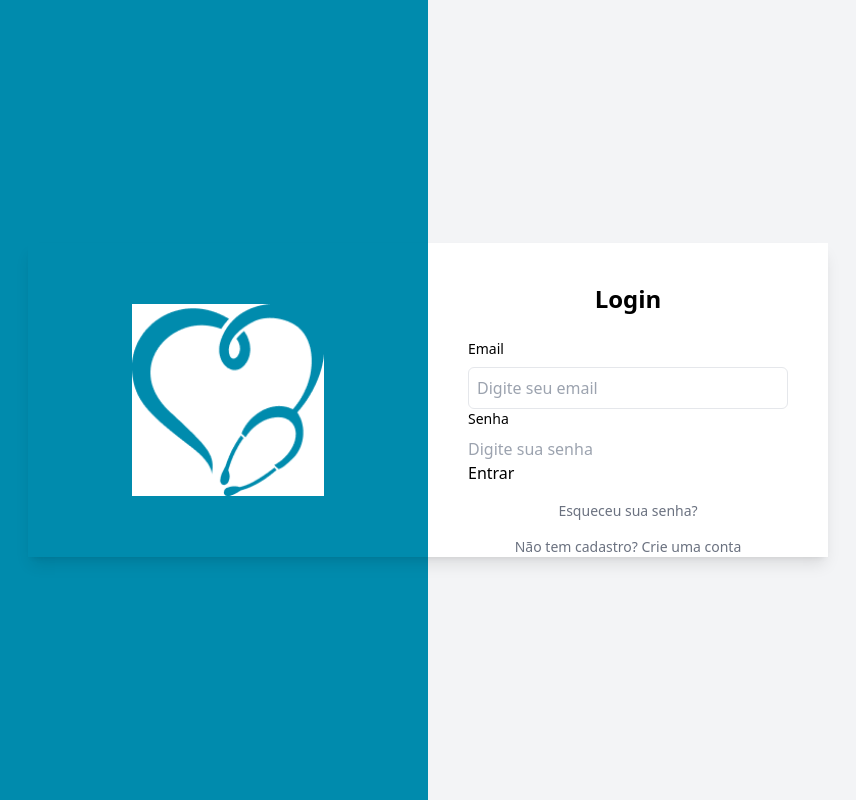
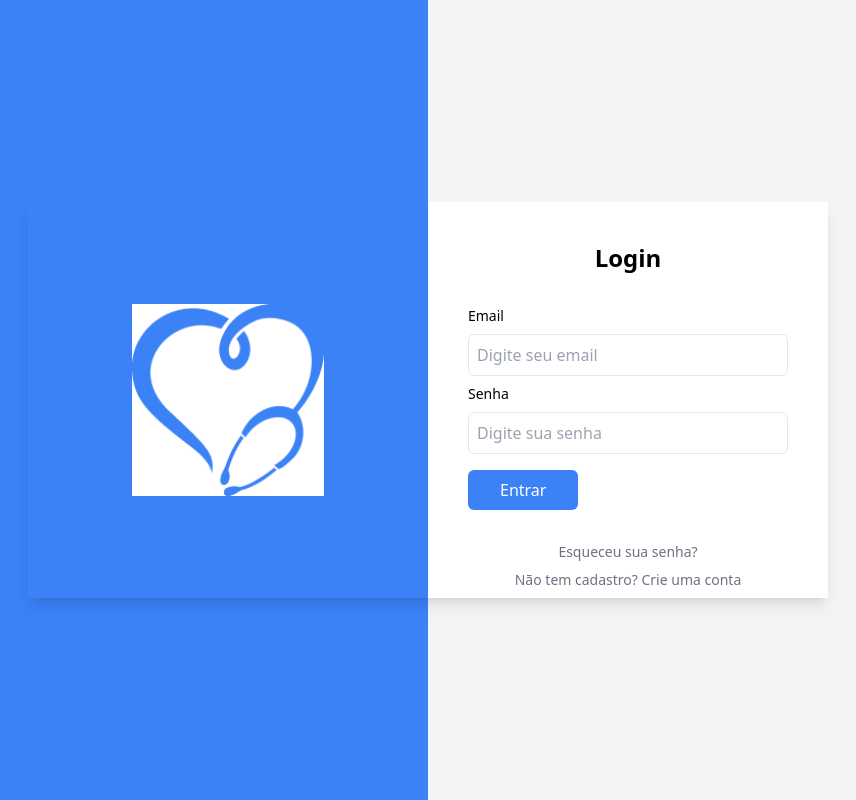
Before and after one commit to erivamjr/app-tfd, a React (Vite) app in the folder web/: page /auth in a window 1280 px wide. Shown: the whole page, without its empty margins (212-1068 px from the left). Built offline with nearby package versions, Linux system fonts and the light colour scheme.

Commit message:
:ok_hand: style: change color to blue and space

```diff
--- a/web/src/Components/CompoAuth/CompoCreateAccount.tsx
+++ b/web/src/Components/CompoAuth/CompoCreateAccount.tsx
@@ -4,10 +4,10 @@ import Logo from '../../Components/Ux/Logo/Vector.png'
 export default function CompoCreateAccount() {
   return (
     <div className="relative min-h-screen bg-gray-100">
-      <div className="absolute z-10 h-screen w-1/2 bg-[#008BAD] flex items-center justify-center"></div>
+      <div className="absolute z-10 h-screen w-1/2 bg-blue-500 flex items-center justify-center"></div>
       <div className="relative z-20 flex items-center justify-center min-h-screen">
         <div className="flex w-[800px] shadow-lg">
-          <div className="flex items-center justify-center w-1/2 bg-[#008BAD]">
+          <div className="flex items-center justify-center w-1/2 bg-blue-500">
             <img
               src={Logo}
               alt="Logo"
@@ -30,7 +30,7 @@ export default function CompoCreateAccount() {
                 />
               </div>
               <div className="space-y-2">
-                <label className="block text-sm font-medium">Email</label>
+                <label className="block text-sm font-medium my-2">Email</label>
                 <Input
                   type="email"
                   name="email"
@@ -40,7 +40,7 @@ export default function CompoCreateAccount() {
                 />
               </div>
               <div className="space-y-2">
-                <label className="block text-sm font-medium">Senha</label>
+                <label className="block text-sm font-medium my-2">Senha</label>
                 <Input
                   type="password"
                   name="password"
@@ -50,7 +50,7 @@ export default function CompoCreateAccount() {
                 />
               </div>
               <div className="space-y-2">
-                <label className="block text-sm font-medium">
+                <label className="block text-sm font-medium my-2">
                   Confirme a Senha
                 </label>
                 <Input
@@ -61,11 +61,16 @@ export default function CompoCreateAccount() {
                   placeholder="Confirme sua senha"
                 />
               </div>
-              <div className="w-full">
-                <button type="submit">Cadastrar</button>
+              <div className="w-full py-2">
+                <button
+                  type="submit"
+                  className="bg-blue-500 py-2 my-2 px-8 rounded-md text-white hover:bg-blue-700 duration-300"
+                >
+                  Cadastrar
+                </button>
               </div>
             </form>
-            <Link to="/auth?mode=login" className="mt-4 text-sm text-gray-500">
+            <Link to="/auth?mode=login" className="my-2 text-sm text-gray-500">
               Já tem uma conta? Entrar
             </Link>
           </div>
--- a/web/src/Components/CompoAuth/CompoLogin.tsx
+++ b/web/src/Components/CompoAuth/CompoLogin.tsx
@@ -19,10 +19,10 @@ export default function CompoLogin() {
 
   return (
     <div className=" w-screen relative min-h-screen bg-gray-100">
-      <div className="absolute z-10 h-screen w-1/2 bg-[#008BAD] flex items-center justify-center"></div>
+      <div className="absolute z-10 h-screen w-1/2 bg-blue-500 flex items-center justify-center"></div>
       <div className="relative z-20 flex items-center justify-center min-h-screen">
         <div className="flex w-[800px] shadow-lg">
-          <div className="flex items-center justify-center w-1/2 bg-[#008BAD]">
+          <div className="flex items-center justify-center w-1/2 bg-blue-500">
             <img
               src={Logo}
               alt="Logo"
@@ -35,7 +35,7 @@ export default function CompoLogin() {
             <h2 className="mb-6 text-2xl font-bold">Login</h2>
             <form className="w-full">
               <div className="space-y-2">
-                <label className="block text-sm font-medium">Email</label>
+                <label className="block text-sm font-medium my-2">Email</label>
                 <Input
                   type="email"
                   name="email"
@@ -47,8 +47,8 @@ export default function CompoLogin() {
                 />
               </div>
               <div className="space-y-2">
-                <label className="block text-sm font-medium">Senha</label>
-                <input
+                <label className="block text-sm font-medium  my-2">Senha</label>
+                <Input
                   type="password"
                   name="password"
                   value={password}
@@ -58,8 +58,13 @@ export default function CompoLogin() {
                   placeholder="Digite sua senha"
                 />
               </div>
-              <div className="w-full">
-                <button onClick={handleSubmit}>Entrar</button>
+              <div className="w-full py-2">
+                <button
+                  onClick={handleSubmit}
+                  className="bg-blue-500 py-2 my-2 px-8 rounded-md text-white hover:bg-blue-700 duration-300"
+                >
+                  Entrar
+                </button>
               </div>
             </form>
             <a href="#" className="mt-4 text-sm text-gray-500">
@@ -67,7 +72,7 @@ export default function CompoLogin() {
             </a>
             <Link
               to="/auth?mode=create-account"
-              className="mt-4 text-sm text-gray-500"
+              className="my-2 text-sm text-gray-500"
             >
               Não tem cadastro? Crie uma conta
             </Link>
--- a/web/src/Components/Hooks/Api/Auth/Auth.tsx
+++ b/web/src/Components/Hooks/Api/Auth/Auth.tsx
@@ -1,5 +1,5 @@
 import api from '../../../../Api'
 
-export const createSession = async (email: string, password: any) => {
+export const createSession = async (email: string, password: string) => {
   return api.post('auth/login', { email, password })
 }
--- a/web/src/Components/Ux/Input/Input.tsx
+++ b/web/src/Components/Ux/Input/Input.tsx
@@ -25,7 +25,7 @@ export default function Input({
       value={value}
       onChange={onChange}
       list={list}
-      className="mt-1 block w-full rounded-md p-2 border"
+      className="block w-full rounded-md p-2 border"
       required
     />
   )
```
